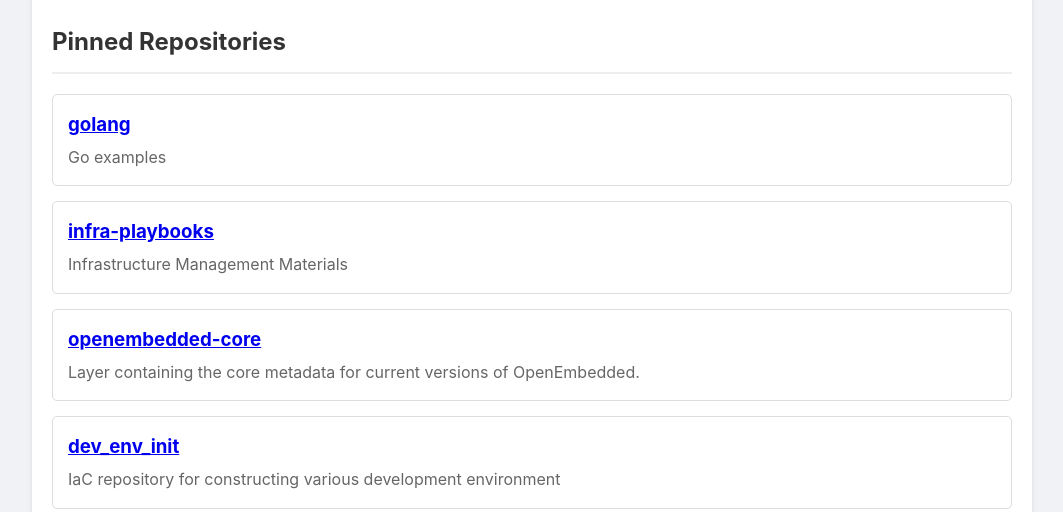
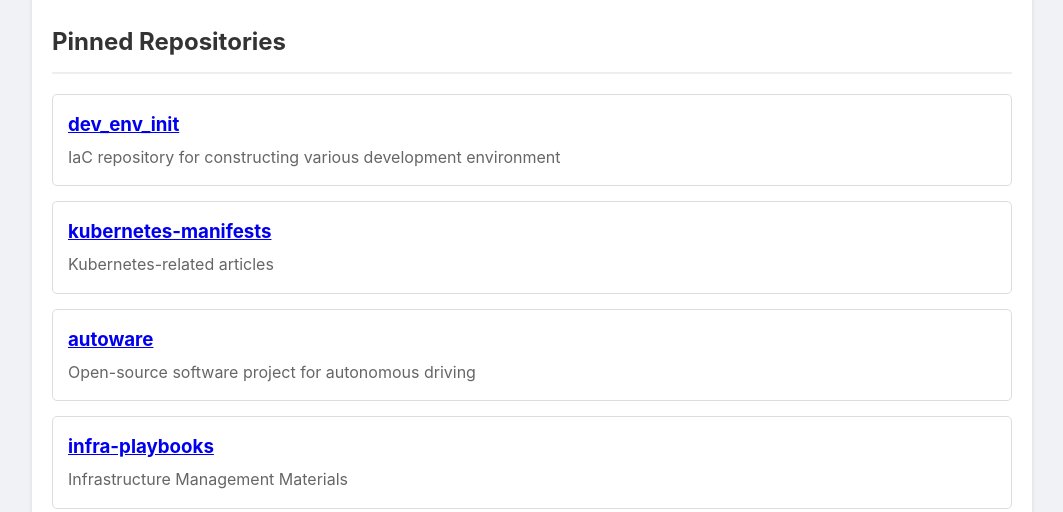
Before and after one commit to all4dich/all4dich.github.io, a plain HTML site: page index.html in a window 1280 px wide. Shown: the part 440-952 px from the top of the page, without its empty margins (108-1171 px from the left). Drawn offline with Linux system fonts and the light colour scheme.

Commit message:
fix(index): reorder and update repository list in homepage

```diff
--- a/index.html
+++ b/index.html
@@ -104,13 +104,14 @@
     </div>
 
     <script>
-       const repos = [
-             { name: "golang", description: "Go examples" },
-             { name: "infra-playbooks", description: "Infrastructure Management Materials" },
-             { name: "openembedded-core", description: "Layer containing the core metadata for current versions of OpenEmbedded." },
-             { name: "dev_env_init", description: "IaC repository for constructing various development environment" },
-             { name: "autoware", description: "Open-source software project for autonomous driving" }
-       ];
+     const repos = [
+         { name: "dev_env_init", description: "IaC repository for constructing various development environment" },
+         { name: "kubernetes-manifests", description: "Kubernetes-related articles" },
+         { name: "autoware", description: "Open-source software project for autonomous driving" },
+         { name: "infra-playbooks", description: "Infrastructure Management Materials" },
+         { name: "openembedded-core", description: "Layer containing the core metadata for current versions of OpenEmbedded." },
+         { name: "golang", description: "Go examples" }
+     ];
 
      const reposContainer = document.getElementById('repos');
      let reposHTML = '';
```
